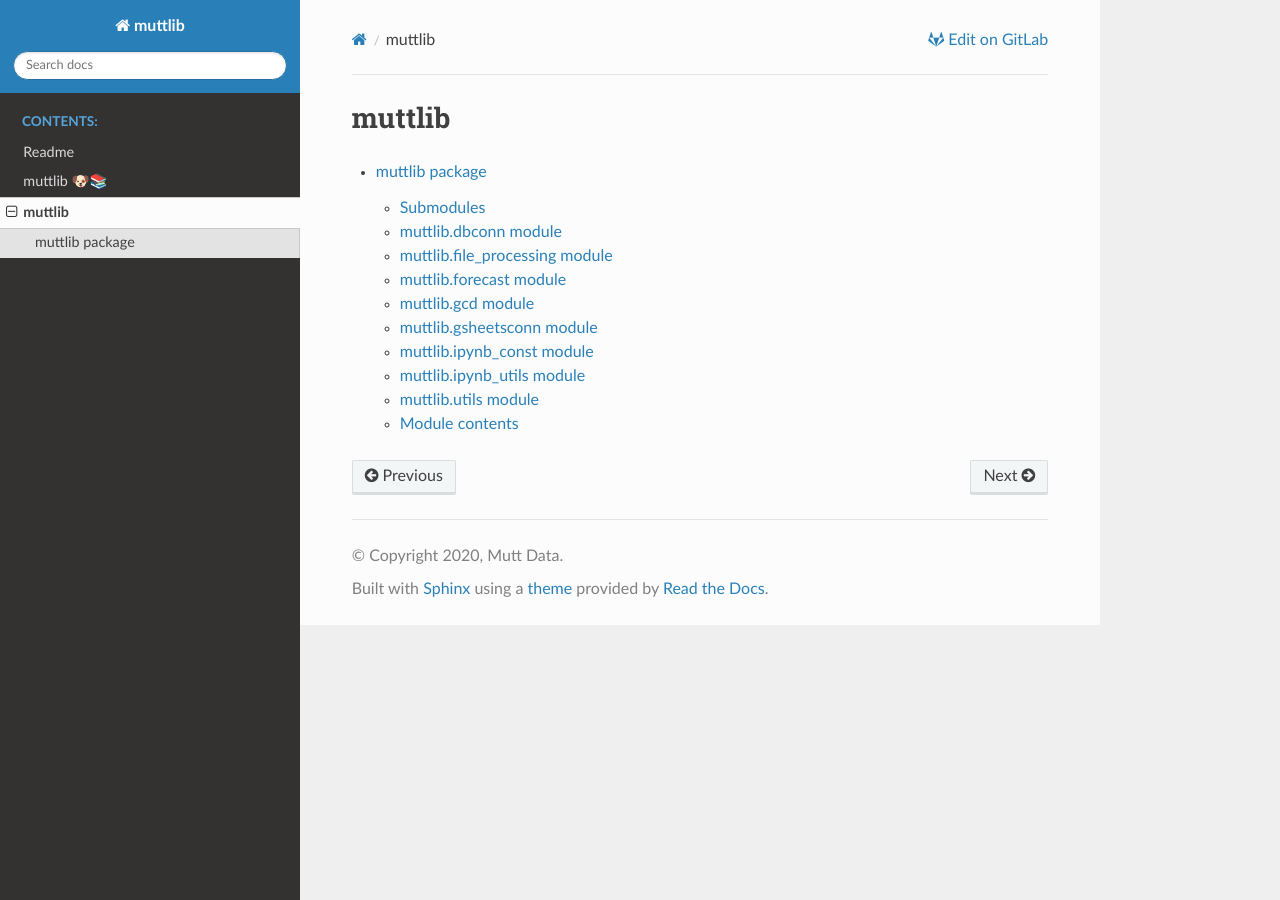
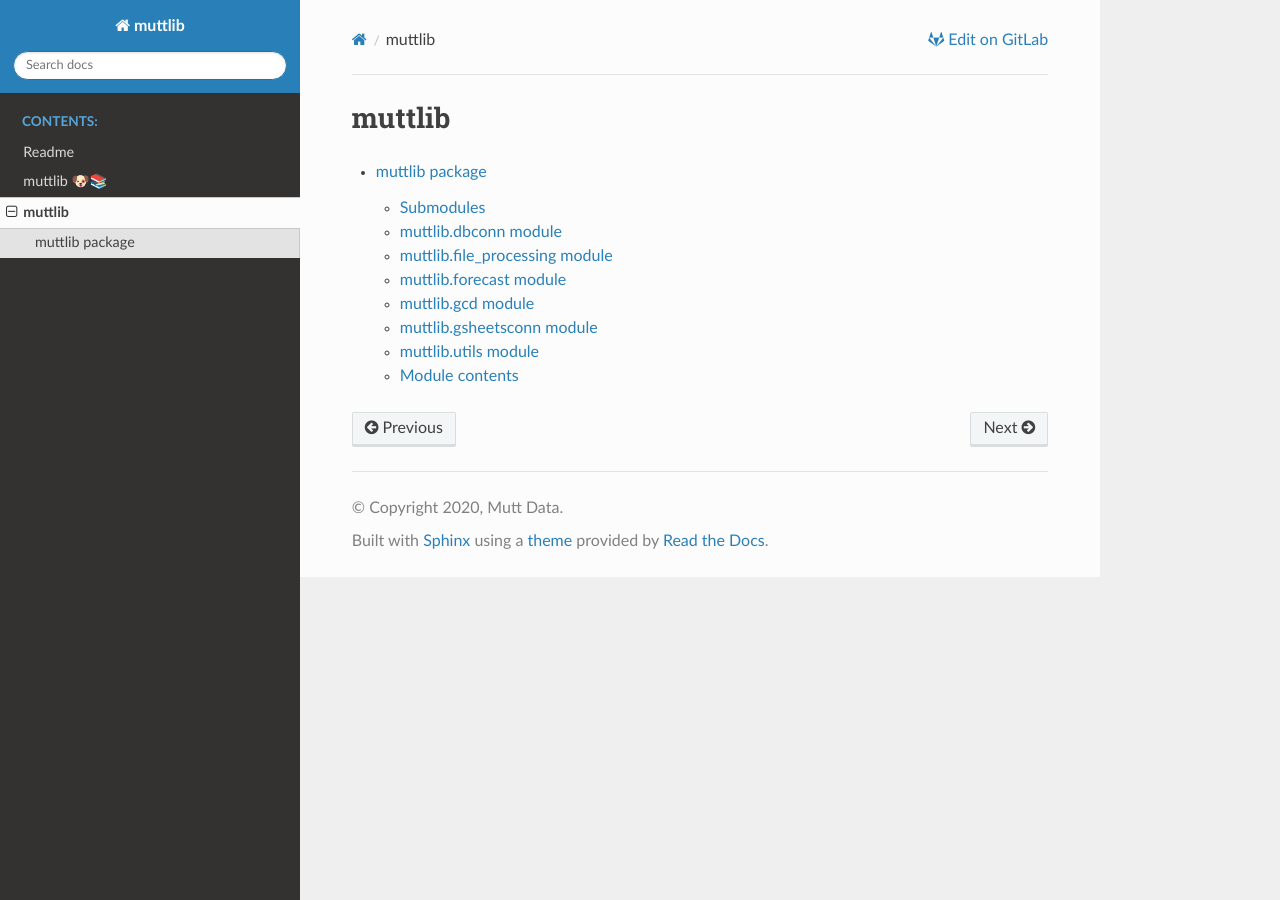
Before and after one commit to MuttData/muttlib, a Sphinx documentation site: the page built from docs/source/modules.rst, in a window 1280 px wide. Built offline with Sphinx 7.4.7 and the Read the Docs theme 2.0.0, drawn with Linux system fonts in a browser that asks for light colours.

Commit message:
remove ipynb

```diff
--- a/docs/source/muttlib.rst
+++ b/docs/source/muttlib.rst
@@ -44,22 +44,6 @@ muttlib.gsheetsconn module
    :undoc-members:
    :show-inheritance:
 
-muttlib.ipynb\_const module
----------------------------
-
-.. automodule:: muttlib.ipynb_const
-   :members:
-   :undoc-members:
-   :show-inheritance:
-
-muttlib.ipynb\_utils module
----------------------------
-
-.. automodule:: muttlib.ipynb_utils
-   :members:
-   :undoc-members:
-   :show-inheritance:
-
 muttlib.utils module
 --------------------
 
```
